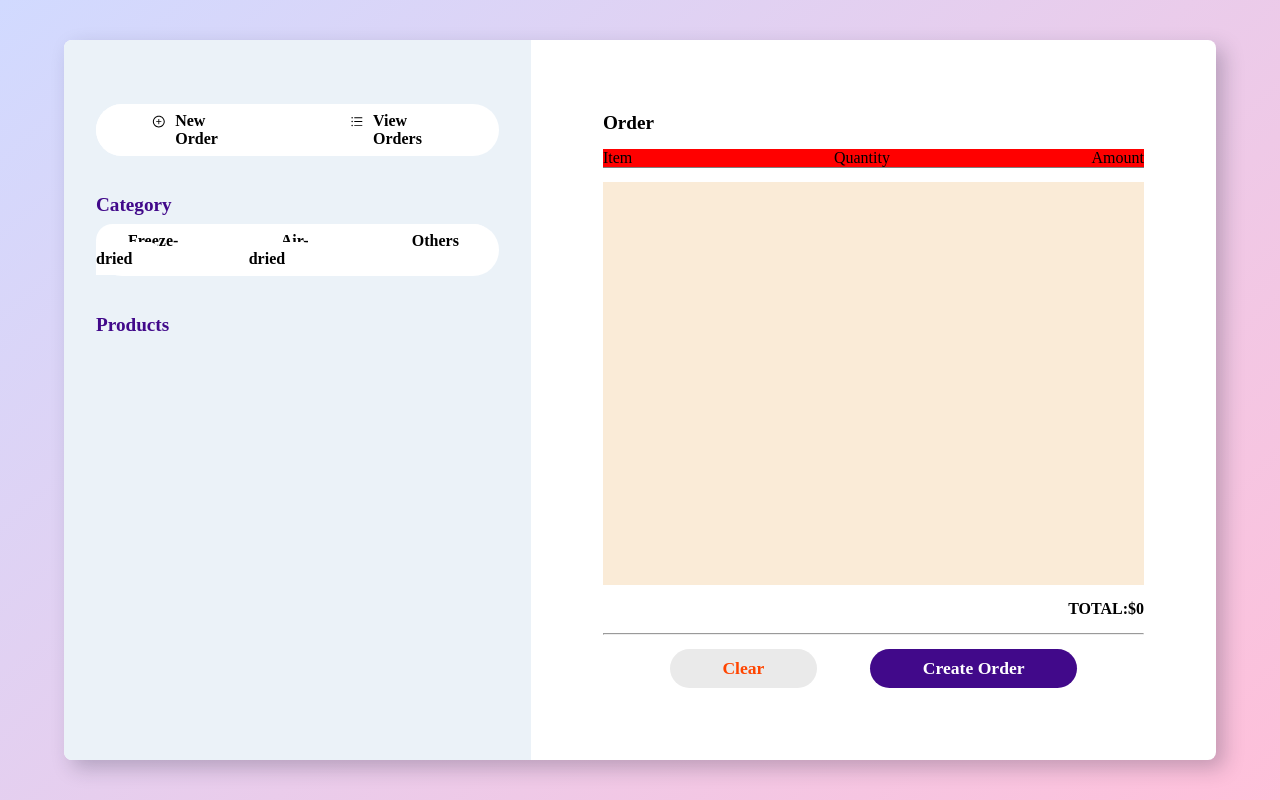
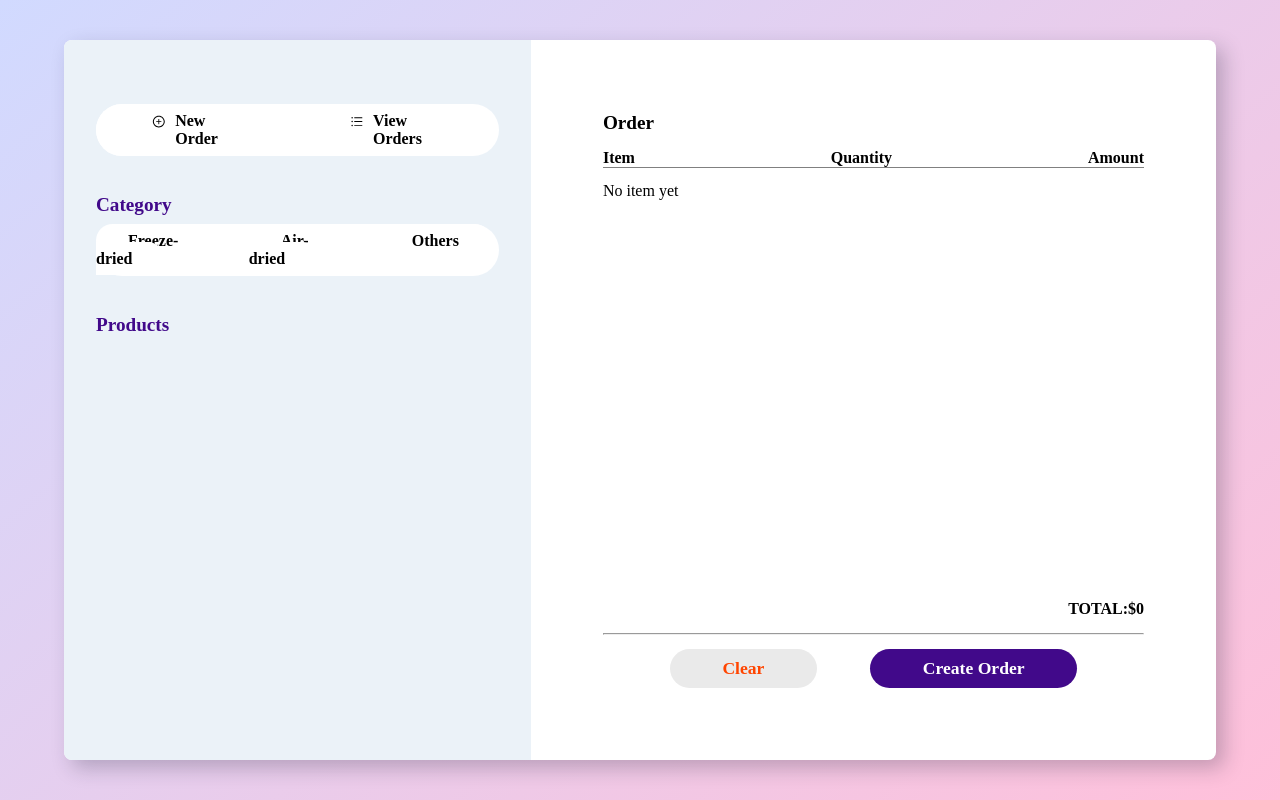
Before and after one commit to Casey1122/pet-food-app, a Next.js app: page / in a window 1280 px wide. Built offline with nearby package versions, Linux system fonts and the light colour scheme.

Commit message:
unique order array and quantity count function added

```diff
--- a/components/Order.tsx
+++ b/components/Order.tsx
@@ -1,21 +1,70 @@
 import styles from "@/styles/Home.module.css";
 import { useCurrentOrderStore } from "@/stores/OrderStore";
+import { useEffect, useState } from "react";
 
 function Order() {
+  /* ==================== VALUE FROM STORE ==================== */
   const currentOrder = useCurrentOrderStore((state) => state.currentOrder);
   const clearCurrentOrder = useCurrentOrderStore(
     (state) => state.clearCurrentOrder
   );
+  const totalAmount = useCurrentOrderStore((state) => state.totalAmount);
+  const setTotalAmount = useCurrentOrderStore((state) => state.setTotalAmount);
+  const uniqueCurrentOrder = useCurrentOrderStore(
+    (state) => state.uniqueCurrentOrder
+  );
+  const setUniqueCurrentOrder = useCurrentOrderStore(
+    (state) => state.setUniqueCurrentOrder
+  );
 
-  const currentOrderElement = currentOrder.map((item, index) => {
+  const currentOrderElement = uniqueCurrentOrder.map((item, index) => {
     return (
-      <div key={index}>
-        <p>{item.name_tc}</p>
-        <p>{item.name_en}</p>
-        <p>{item.price}</p>
+      <div key={index} className={styles.orderItem}>
+        <div className={styles.itemTitle}>
+          <p>{item.product.name_tc}</p>
+          <p>{item.product.name_en}</p>
+        </div>
+        <p>{item.quantity}</p>
+        <p>${item.product.price}</p>
       </div>
     );
   });
+
+  useEffect(() => {
+    calculateTotal();
+    setUniqueCurrentOrder(currentOrder, uniqueCurrentOrder);
+  }, [currentOrder]);
+
+  // console.log("currentOrder", currentOrder);
+  console.log("uniqueCurrentOrder", uniqueCurrentOrder);
+
+  function calculateTotal() {
+    const result = currentOrder
+      .map((item) => item.price)
+      .reduce((accumulator, current) => accumulator + current, 0);
+    setTotalAmount(result);
+  }
+
+  // function itemCount(id: number) {
+  //   // @ts-ignore
+  //   const uniqueItems = [...new Set(currentOrder)];
+  //   const count = uniqueItems.map((item) => [
+  //     item,
+  //     currentOrder.filter((element) => element.id === id).length,
+  //   ]);
+  //   console.log("count", count);
+  //   return count;
+  // }
+
+  // function itemCount2() {
+  //   // @ts-ignore
+  //   const uniqueItemList = [...new Set(currentOrder)];
+  //   const uniqueItemListWithQuantity = uniqueItemList.map((item) => ({
+  //     item,
+  //     quantity: 1,
+  //   }));
+  //   setUniqueItem(uniqueItemListWithQuantity);
+  // }
 
   return (
     <div className={styles.orderSection}>
@@ -26,11 +75,11 @@ function Order() {
         <p>Amount</p>
       </div>
       <div className={styles.itemList}>
-        {currentOrder ? currentOrderElement : <p>No item yet</p>}
+        {currentOrder.length ? currentOrderElement : <p>No item yet</p>}
       </div>
       <div className={styles.itemCost}>
         <p>TOTAL:</p>
-        <p>$0</p>
+        <p>${totalAmount}</p>
       </div>
       <hr />
       <div className={styles.buttonGroup}>
--- a/stores/OrderStore.tsx
+++ b/stores/OrderStore.tsx
@@ -5,6 +5,18 @@ export interface CurrentOrderStore {
   currentOrder: Product[];
   addToCurrentOrder: (item: Product) => void;
   clearCurrentOrder: () => void;
+  totalAmount: number;
+  setTotalAmount: (amount: number) => void;
+  uniqueCurrentOrder: UniqueCurrentOrder[];
+  setUniqueCurrentOrder: (
+    currentOrder: Product[],
+    uniqueCurrentOrder: UniqueCurrentOrder[]
+  ) => void;
+}
+
+export interface UniqueCurrentOrder {
+  product: Product;
+  quantity: number;
 }
 
 export const useCurrentOrderStore = create<CurrentOrderStore>((set) => ({
@@ -12,4 +24,33 @@ export const useCurrentOrderStore = create<CurrentOrderStore>((set) => ({
   addToCurrentOrder: (item: Product) =>
     set((state) => ({ ...state, currentOrder: [...state.currentOrder, item] })),
   clearCurrentOrder: () => set({ currentOrder: [] }),
+  totalAmount: 0,
+  setTotalAmount: (amount) => set({ totalAmount: amount }),
+  uniqueCurrentOrder: [],
+  setUniqueCurrentOrder: (currentOrder, uniqueCurrentOrder) =>
+    set({
+      uniqueCurrentOrder: createUniqueCurrentOrder(
+        currentOrder,
+        uniqueCurrentOrder
+      ),
+    }),
 }));
+
+function createUniqueCurrentOrder(
+  currentOrder: Product[],
+  uniqueCurrentOrder: UniqueCurrentOrder[]
+) {
+  const count = {};
+  currentOrder.forEach((item) => {
+    // @ts-ignore
+    count[item.id] = (count[item.id] || 0) + 1;
+  });
+  // @ts-ignore
+  const uniqueItemList: UniqueCurrentOrder = [...new Set(currentOrder)].map(
+    (product) => ({
+      product,
+      quantity: count[product.id],
+    })
+  );
+  return uniqueItemList;
+}
--- a/styles/Home.module.css
+++ b/styles/Home.module.css
@@ -201,17 +201,30 @@
 }
 
 .titles {
-    background-color: red;
+    /*background-color: red;*/
     width: 100%;
     display: flex;
     justify-content: space-between;
     border-bottom: 1px solid gray;
+    font-weight: bold;
 }
 
 .itemList {
-    background-color: antiquewhite;
+    /*background-color: antiquewhite;*/
     height: 70%;
     max-height: 600px;
+}
+
+.itemTitle {
+    width: 250px;
+}
+
+.orderItem {
+    display: flex;
+    justify-content: space-between;
+    padding: 1em;
+    border: 1px solid #b89ae6;
+    margin-bottom: 0.5em;
 }
 
 .itemCost {
```
